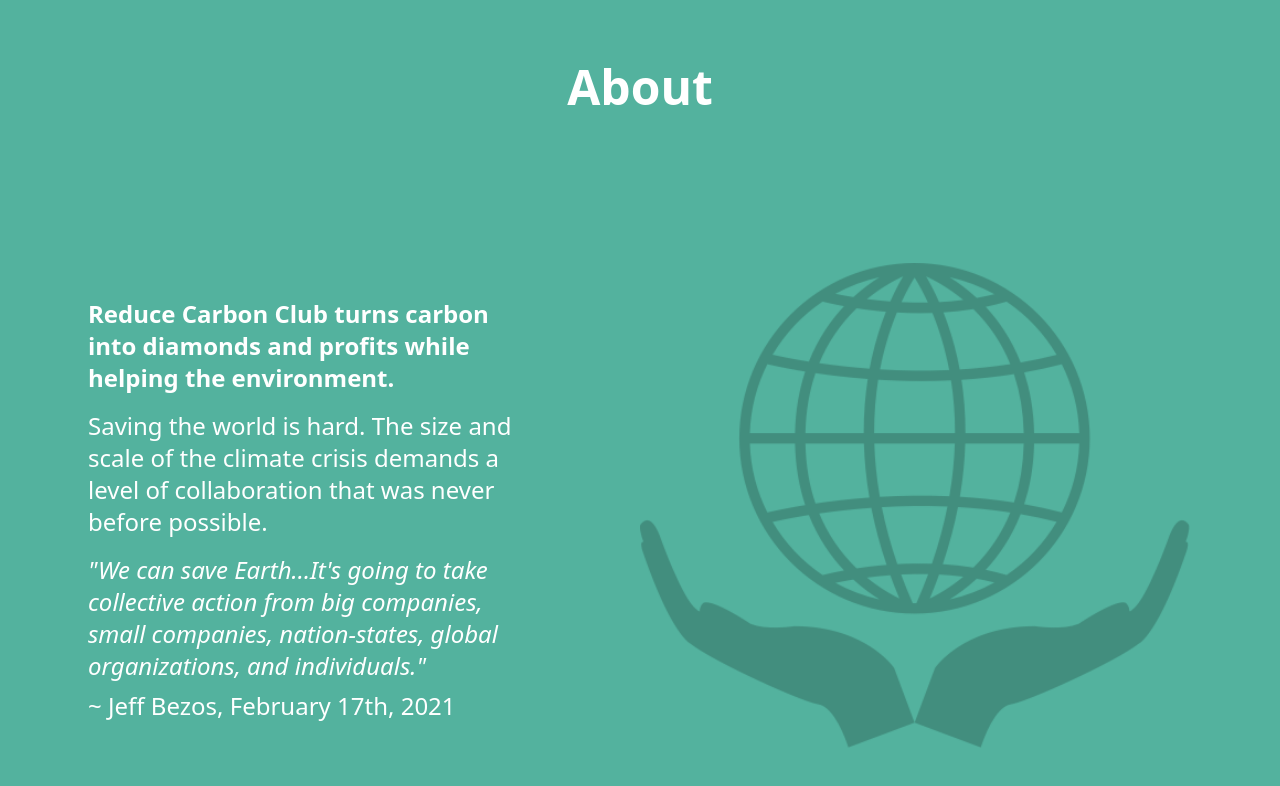
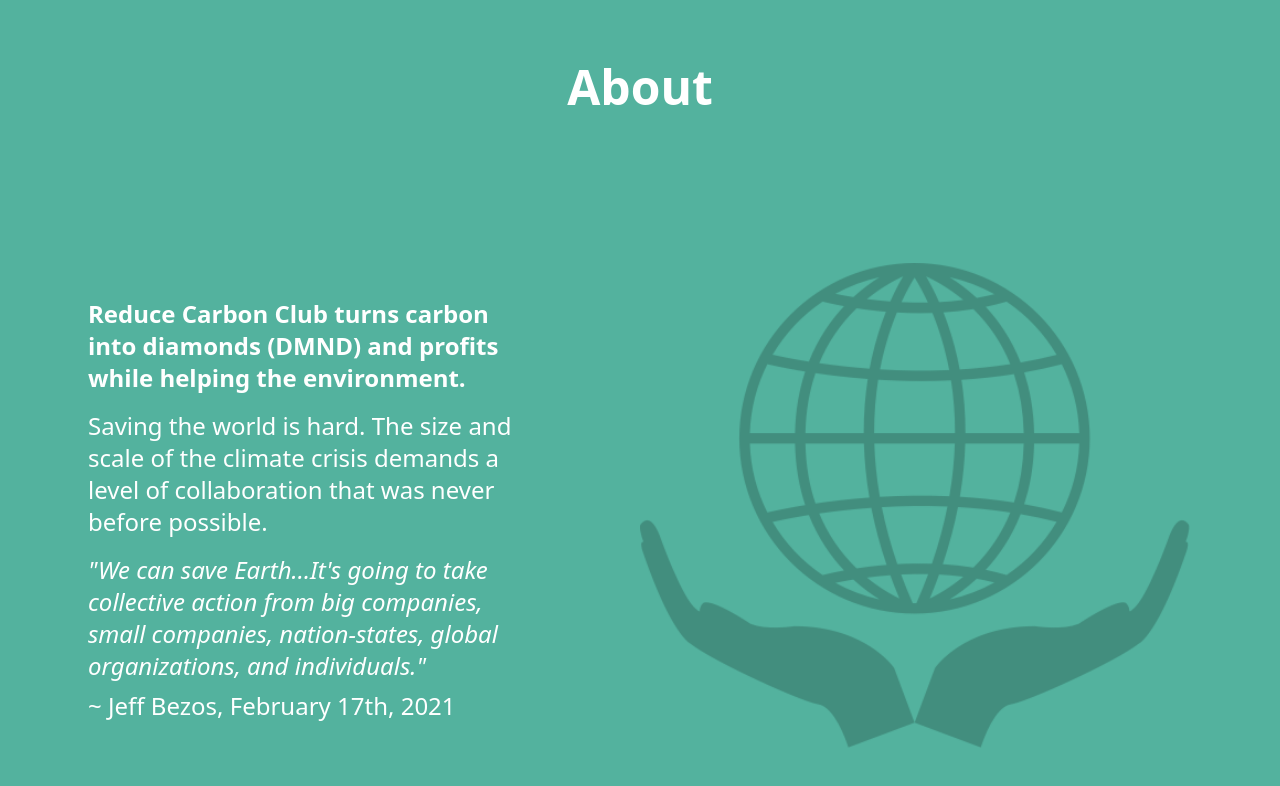
Before and after one commit to TylerJNewman/reduce-carbon, a Next.js app: page / in a window 1280 px wide. Shown: the part 1081-1867 px from the top of the page. Built offline with nearby package versions, Linux system fonts and the light colour scheme.

Commit message:
Update wording

```diff
--- a/components/About.js
+++ b/components/About.js
@@ -11,8 +11,8 @@
         <div className="container px-6 mx-auto flex flex-wrap flex-col md:flex-row items-center">
           <div className="mb-32 space-y-4 flex flex-col w-full xl:w-2/5 justify-center lg:items-start overflow-y-hidden">
             <h6 className="md:text-2xl text-white font-bold leading-tight text-center md:text-left">
-              Reduce Carbon Club turns carbon into diamonds and profits while
-              helping the environment.
+              Reduce Carbon Club turns carbon into diamonds (DMND) and profits
+              while helping the environment.
             </h6>
             <p className="text-white leading-normal text-base md:text-2xl text-center md:text-left">
               Saving the world is hard. The size and scale of the climate crisis
```
